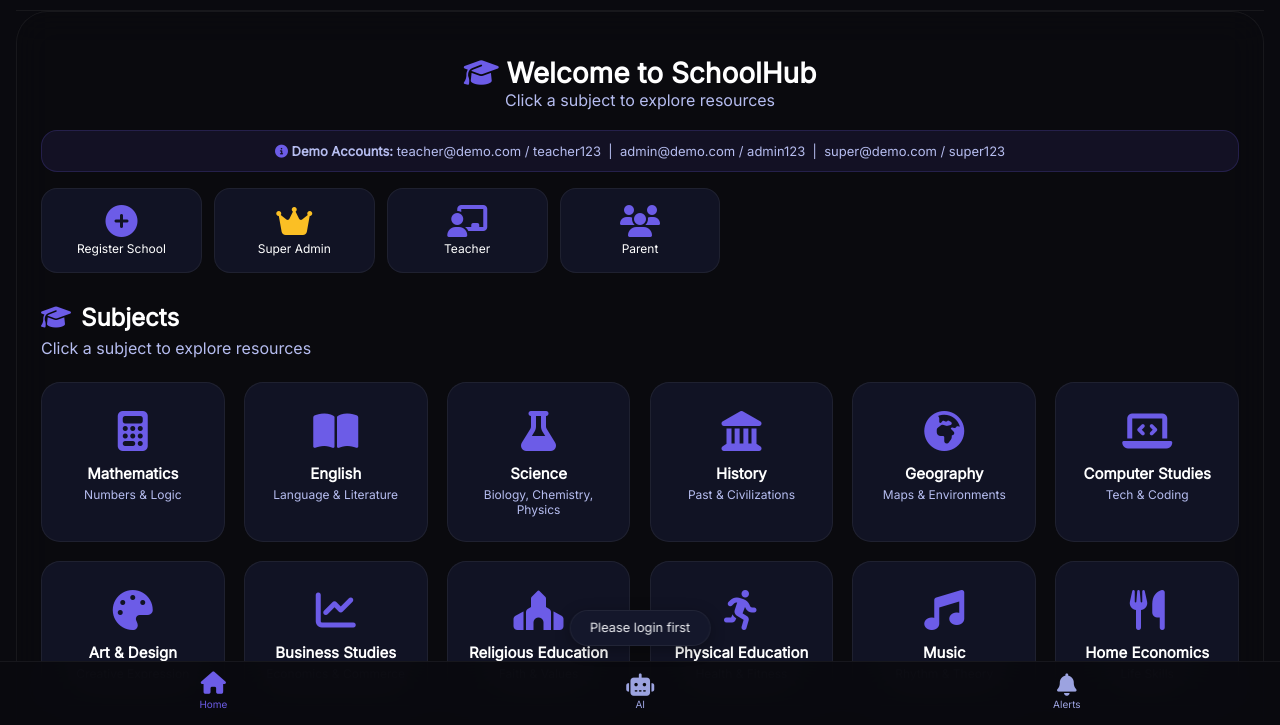
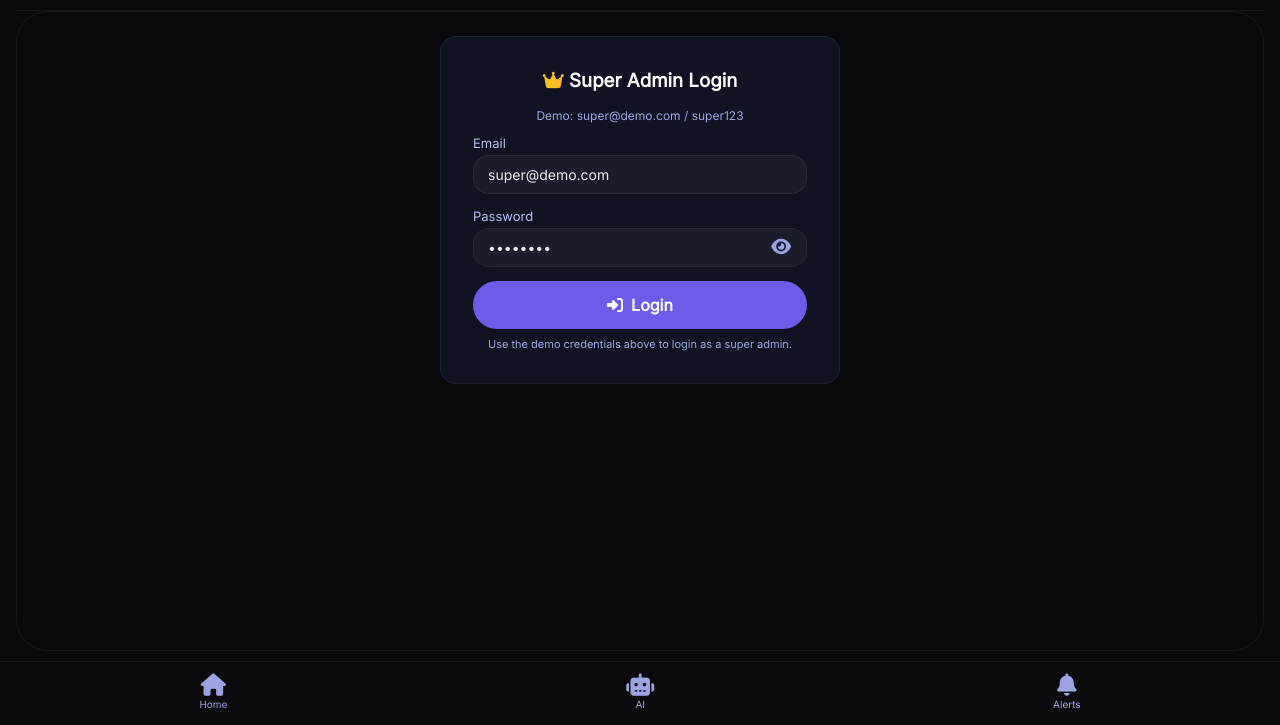
Before and after one commit to cyberkiller2010/kasco-hub, a plain HTML site: page index.html in a window 1280 px wide. Both pictures are taken after a click on the element "Super Admin". Shown: the part 74-799 px from the top of the page. Drawn offline with Linux system fonts and the light colour scheme.

Commit message:
Update index.html

```diff
--- a/index.html
+++ b/index.html
@@ -157,7 +157,6 @@
         .login-box{max-width:400px;margin:0 auto;background:var(--bg-card);border-radius:1rem;padding:2rem;border:1px solid var(--border-color)}
         .login-box h3{color:var(--text-primary);text-align:center;margin-bottom:16px}
         .login-hint{color:var(--text-dim);font-size:11px;text-align:center;margin-top:8px}
-        /* OCR Scanning Animation */
         .ocr-image-container{position:relative;border-radius:1rem;overflow:hidden;border:2px solid var(--border-color);background:#000;display:none;align-items:center;justify-content:center}
         .ocr-image-container img{max-width:100%;max-height:400px;object-fit:contain;display:block}
         .scan-line{position:absolute;left:0;right:0;height:4px;background:linear-gradient(90deg,transparent,var(--purple),var(--purple-light),var(--purple),transparent);box-shadow:0 0 20px var(--purple),0 0 60px var(--purple-light);animation:scanDown 2.5s ease-in-out infinite;z-index:10;top:0;display:none}
@@ -220,7 +219,6 @@
                 <p style="color:var(--text-muted);">Click a subject to explore resources</p>
             </div>
 
-            <!-- Demo Account Hint -->
             <div style="background:rgba(108,92,231,0.1); border:1px solid rgba(108,92,231,0.2); border-radius:1rem; padding:12px; text-align:center; margin-bottom:16px;">
                 <p style="color:var(--text-muted); font-size:13px;">
                     <i class="fas fa-info-circle" style="color:var(--purple);"></i>
@@ -228,7 +226,6 @@
                 </p>
             </div>
 
-            <!-- Quick Actions -->
             <div style="display:grid; grid-template-columns:repeat(auto-fill,minmax(150px,1fr)); gap:12px; margin-bottom:30px;">
                 <div onclick="switchPage('register')" style="background:var(--bg-card); border-radius:1rem; padding:1rem; text-align:center; cursor:pointer; border:1px solid var(--border-color);">
                     <i class="fas fa-plus-circle" style="font-size:2rem; color:var(--purple);"></i>
@@ -248,7 +245,6 @@
                 </div>
             </div>
 
-            <!-- Subjects -->
             <div class="page-title"><i class="fas fa-graduation-cap"></i> Subjects</div>
             <p class="page-subtitle">Click a subject to explore resources</p>
             <div class="subject-grid" id="subjectGrid">
@@ -266,7 +262,6 @@
                 <div class="subject-card" data-subject="Home Economics"><div class="icon"><i class="fas fa-utensils"></i></div><h4>Home Economics</h4><p>Life Skills</p></div>
             </div>
 
-            <!-- AI -->
             <div style="margin-top:30px;">
                 <div class="page-title"><i class="fas fa-robot"></i> AI Assistants</div>
                 <div class="ai-grid">
@@ -305,7 +300,6 @@
 
         <!-- TEACHER PAGE -->
         <div class="page" id="teacher">
-            <!-- Teacher Login -->
             <div id="teacherLogin" class="login-box">
                 <h3><i class="fas fa-chalkboard-teacher" style="color:var(--purple);"></i> Teacher Login</h3>
                 <p style="color:var(--text-dim); font-size:12px; text-align:center; margin-bottom:12px;">Demo: teacher@demo.com / teacher123</p>
@@ -326,11 +320,9 @@
                 <p class="login-hint">Use the demo credentials above to login as a teacher.</p>
             </div>
 
-            <!-- Teacher Dashboard -->
             <div id="teacherDashboardContent" style="display:none;">
                 <div class="page-title"><i class="fas fa-chalkboard-teacher"></i> Teacher Dashboard</div>
                 <p class="page-subtitle">Register students, create results, upload resources</p>
-
                 <div style="display:grid; grid-template-columns:repeat(auto-fill,minmax(150px,1fr)); gap:12px; margin-bottom:20px;">
                     <div style="background:var(--bg-card); border-radius:1rem; padding:1rem; text-align:center; border:1px solid var(--border-color);">
                         <i class="fas fa-users" style="font-size:1.5rem; color:var(--purple);"></i>
@@ -349,7 +341,6 @@
                     </div>
                 </div>
 
-                <!-- Two Main Buttons: Register Students & Create Results -->
                 <div style="display:grid; grid-template-columns:1fr 1fr; gap:16px; margin-bottom:16px;">
                     <div onclick="showRegisterStudents()" style="background:var(--bg-card); border-radius:1rem; padding:1.5rem; border:2px solid var(--purple); cursor:pointer; text-align:center; transition:.3s;">
                         <i class="fas fa-user-plus" style="font-size:3rem; color:var(--purple);"></i>
@@ -363,7 +354,6 @@
                     </div>
                 </div>
 
-                <!-- Register Students Section -->
                 <div id="registerStudentsSection" style="display:none; background:var(--bg-card); border-radius:1rem; padding:1.5rem; border:1px solid var(--border-color); margin-bottom:16px;">
                     <div style="display:flex; justify-content:space-between; align-items:center; margin-bottom:12px;">
                         <h3 style="color:var(--text-primary);"><i class="fas fa-user-plus" style="color:var(--purple);"></i> Register Students</h3>
@@ -388,14 +378,12 @@
                         <p style="margin-top:8px;">Select a method to add students</p>
                     </div>
 
-                    <!-- Student List -->
                     <div id="studentListSection" style="margin-top:16px; display:none;">
                         <h4 style="color:var(--text-primary);"><i class="fas fa-list" style="color:var(--purple);"></i> All Students</h4>
                         <div id="studentListContainer" style="margin-top:8px; overflow-x:auto;"></div>
                     </div>
                 </div>
 
-                <!-- Create Results Section -->
                 <div id="createResultsSection" style="display:none; background:var(--bg-card); border-radius:1rem; padding:1.5rem; border:1px solid var(--border-color); margin-bottom:16px;">
                     <div style="display:flex; justify-content:space-between; align-items:center; margin-bottom:12px;">
                         <h3 style="color:var(--text-primary);"><i class="fas fa-chart-bar" style="color:var(--purple);"></i> Create Results</h3>
@@ -440,7 +428,6 @@
                     <button class="btn-primary" onclick="saveResults()" style="margin-top:12px; display:none;" id="saveResultsBtn"><i class="fas fa-save"></i> Save Results</button>
                 </div>
 
-                <!-- Upload Resource -->
                 <div style="background:var(--bg-card); border-radius:1rem; padding:1.5rem; border:1px solid var(--border-color);">
                     <h3 style="color:var(--text-primary); display:flex; align-items:center; gap:10px; margin-bottom:12px;"><i class="fas fa-upload" style="color:var(--purple);"></i> Upload Resource</h3>
                     <div style="display:grid; grid-template-columns:1fr 1fr; gap:12px;">
@@ -483,7 +470,6 @@
 
         <!-- SCHOOL ADMIN PAGE -->
         <div class="page" id="schoolAdmin">
-            <!-- School Admin Login -->
             <div id="adminLogin" class="login-box">
                 <h3><i class="fas fa-school" style="color:var(--purple);"></i> School Admin Login</h3>
                 <p style="color:var(--text-dim); font-size:12px; text-align:center; margin-bottom:12px;">Demo: admin@demo.com / admin123</p>
@@ -504,7 +490,6 @@
                 <p class="login-hint">Use the demo credentials above to login as a school admin.</p>
             </div>
 
-            <!-- School Admin Dashboard -->
             <div id="adminDashboardContent" style="display:none;">
                 <div class="page-title"><i class="fas fa-school"></i> School Admin</div>
                 <p class="page-subtitle">Manage your school and teachers</p>
@@ -526,7 +511,6 @@
                     </div>
                 </div>
 
-                <!-- Add Teacher -->
                 <div style="background:var(--bg-card); border-radius:1rem; padding:1.5rem; border:1px solid var(--border-color);">
                     <h3 style="color:var(--text-primary); display:flex; align-items:center; gap:10px; margin-bottom:12px;"><i class="fas fa-chalkboard-teacher" style="color:var(--purple);"></i> Add Teacher</h3>
                     <div style="display:grid; grid-template-columns:1fr 1fr; gap:12px;">
@@ -549,7 +533,6 @@
 
         <!-- SUPER ADMIN PAGE -->
         <div class="page" id="superAdmin">
-            <!-- Super Admin Login -->
             <div id="superLogin" class="login-box">
                 <h3><i class="fas fa-crown" style="color:var(--yellow);"></i> Super Admin Login</h3>
                 <p style="color:var(--text-dim); font-size:12px; text-align:center; margin-bottom:12px;">Demo: super@demo.com / super123</p>
@@ -570,7 +553,6 @@
                 <p class="login-hint">Use the demo credentials above to login as a super admin.</p>
             </div>
 
-            <!-- Super Admin Dashboard -->
             <div id="superDashboard" style="display:none;">
                 <div class="page-title"><i class="fas fa-crown" style="color:var(--yellow);"></i> Super Admin</div>
                 <p class="page-subtitle">Manage all schools, approve applications</p>
@@ -604,7 +586,7 @@
             </div>
         </div>
 
-        <!-- PARENT PAGE - No Login, Just Search -->
+        <!-- PARENT PAGE -->
         <div class="page" id="parent">
             <div class="page-title"><i class="fas fa-users"></i> Parent Portal</div>
             <p class="page-subtitle">Enter your child's details to view their report card</p>
@@ -751,7 +733,7 @@
 
     <script>
         // ============================================================
-        // DEMO AUTHENTICATION (No Firebase)
+        // DEMO AUTHENTICATION
         // ============================================================
 
         const DEMO_ACCOUNTS = {
@@ -817,36 +799,22 @@
         }
 
         function switchPage(pageId, btn) {
-            const user = getDemoUser();
-
-            // Check login for protected pages
-            if (!user && pageId !== 'home' && pageId !== 'register' && pageId !== 'about' && pageId !== 'ai' && pageId !==
-                'alerts' && pageId !== 'parent') {
-                showToast('Please login first');
-                return;
+            document.querySelectorAll('.page').forEach(p => p.classList.remove('active'));
+            const target = document.getElementById(pageId);
+            if (target) target.classList.add('active');
+
+            document.querySelectorAll('.sidebar-item').forEach(i => i.classList.remove('active-sidebar'));
+            if (btn) btn.classList.add('active-sidebar');
+
+            document.querySelectorAll('.bottom-nav button').forEach(b => b.classList.remove('active'));
+            if (pageId === 'home') {
+                document.querySelector('.bottom-nav button:first-child')?.classList.add('active');
+            } else if (pageId === 'ai') {
+                document.querySelector('.bottom-nav button:nth-child(2)')?.classList.add('active');
+            } else if (pageId === 'alerts') {
+                document.querySelector('.bottom-nav button:nth-child(3)')?.classList.add('active');
             }
 
-            // Role-based access
-            if (pageId === 'teacher' && user && user.role !== 'teacher' && user.role !== 'schooladmin' && user.role !==
-                'superadmin') {
-                showToast('Only teachers can access this page');
-                return;
-            }
-            if (pageId === 'schoolAdmin' && user && user.role !== 'schooladmin' && user.role !== 'superadmin') {
-                showToast('Only School Admins can access this page');
-                return;
-            }
-            if (pageId === 'superAdmin' && user && user.role !== 'superadmin') {
-                showToast('Only Super Admin can access this page');
-                return;
-            }
-
-            document.querySelectorAll('.page').forEach(p => p.classList.remove('active'));
-            document.getElementById(pageId).classList.add('active');
-
-            document.querySelectorAll('.bottom-nav button').forEach(b => b.classList.remove('active'));
-            document.querySelectorAll('.sidebar-item').forEach(i => i.classList.remove('active-sidebar'));
-            if (btn) btn.classList.add('active');
             if (window.innerWidth <= 768) toggleSidebar();
 
             if (pageId === 'teacher') updateTeacherStats();
@@ -879,7 +847,6 @@
                 document.querySelector('.bottom-nav button:first-child').classList.add('active');
                 document.querySelectorAll('.sidebar-item').forEach(i => i.classList.remove('active-sidebar'));
                 document.querySelector('.sidebar-item:first-child').classList.add('active-sidebar');
-                // Reset login forms
                 document.getElementById('teacherLogin').style.display = 'block';
                 document.getElementById('teacherDashboardContent').style.display = 'none';
                 document.getElementById('adminLogin').style.display = 'block';
@@ -1213,7 +1180,7 @@
             div.textContent = text; return div.innerHTML; }
 
         // ============================================================
-        // TEACHER - REGISTER STUDENTS (Create Table, Manual, OCR)
+        // TEACHER - REGISTER STUDENTS
         // ============================================================
         function showRegisterStudents() {
             document.getElementById('registerStudentsSection').style.display = 'block';
@@ -1432,7 +1399,7 @@
         }
 
         // ============================================================
-        // OCR SCAN (With Purple Scanning Light)
+        // OCR SCAN
         // ============================================================
         function showOCRScan() {
             const area = document.getElementById('studentMethodArea');
@@ -1711,7 +1678,7 @@
         }
 
         // ============================================================
-        // SUPER ADMIN - APPROVE / REJECT SCHOOL (Demo)
+        // SUPER ADMIN - APPROVE / REJECT SCHOOL
         // ============================================================
         function approveSchool(index) {
             const pending = JSON.parse(localStorage.getItem('schoolhub_pending') || '[]');
@@ -1817,7 +1784,7 @@
         }
 
         // ============================================================
-        // PARENT - VIEW REPORT CARD (No Login)
+        // PARENT - VIEW REPORT CARD
         // ============================================================
         function viewReportCard() {
             const name = document.getElementById('parentStudentName').value.trim();
```
